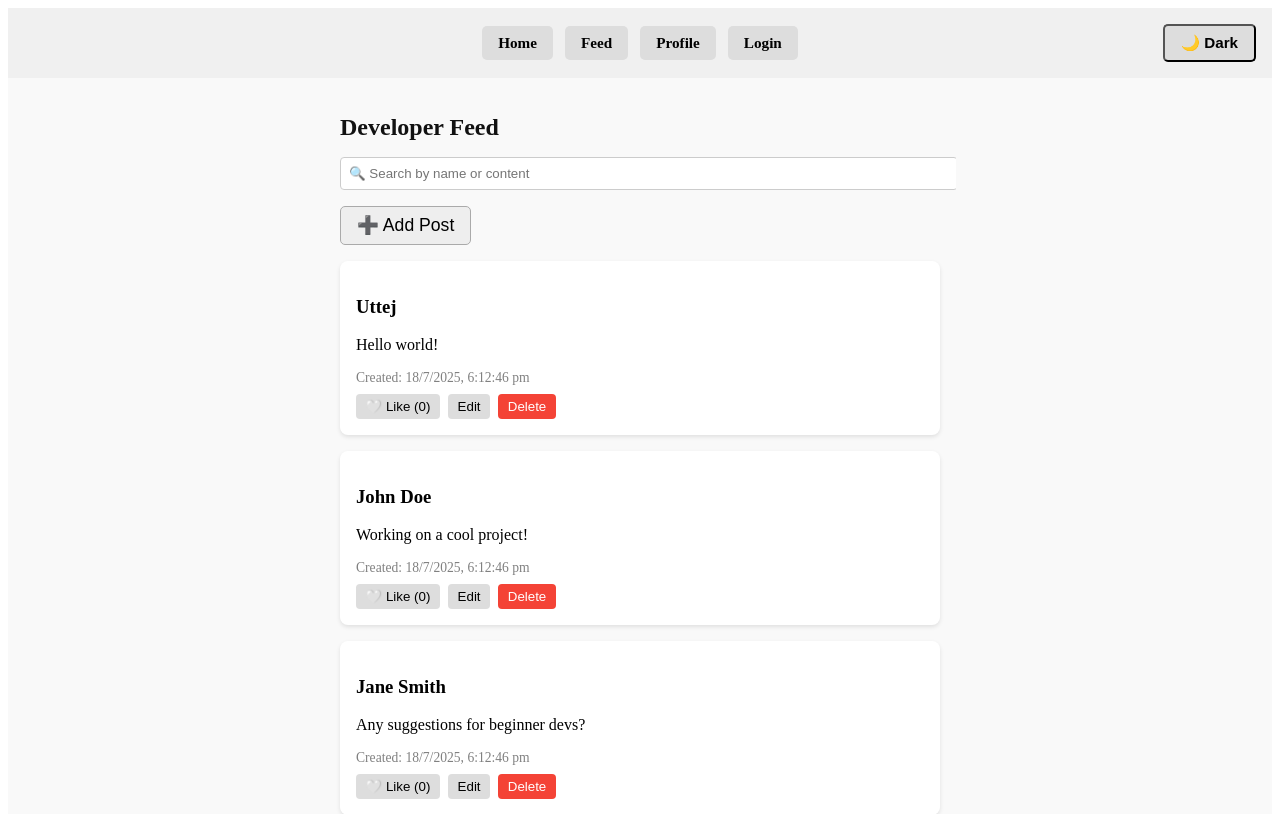
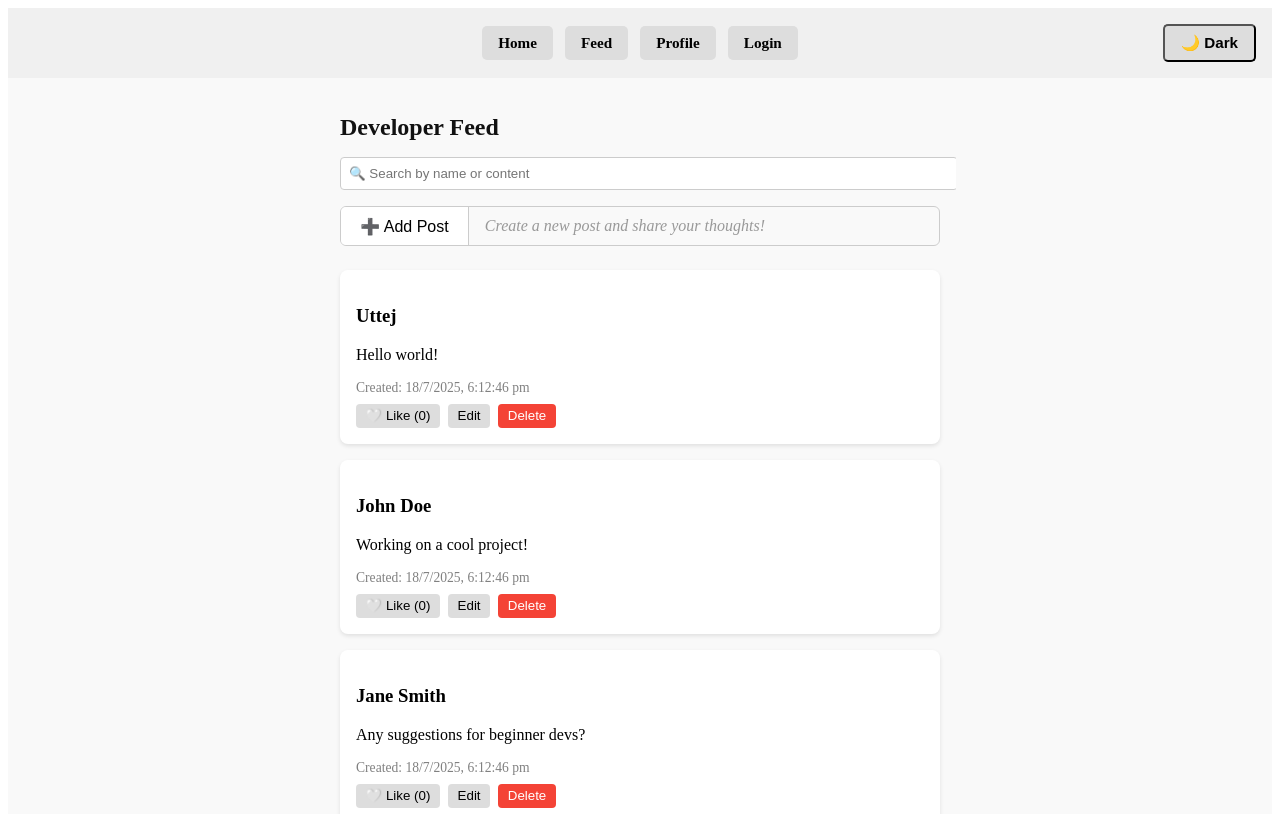
Before and after one commit to uttej-git/devcon, a React (Create React App) app: page /feed in a window 1280 px wide. Built offline with nearby package versions, Linux system fonts and the light colour scheme.

Commit message:
💠 Styled Add Post toggle into full-width expandable panel

```diff
--- a/src/pages/Feed.jsx
+++ b/src/pages/Feed.jsx
@@ -196,20 +196,44 @@ const Feed = () => {
         />
 
         {/* Toggle Post Form */}
+        <div
+  style={{
+    display: 'flex',
+    alignItems: 'center',
+    marginBottom: '1.5rem',
+    border: '1px solid #ccc',
+    borderRadius: '6px',
+    overflow: 'hidden',
+    backgroundColor: '#f9f9f9',
+  }}
+>
   <button
     onClick={() => setShowPostForm(!showPostForm)}
     style={{
-            fontSize: '1.1rem',
-            padding: '0.5rem 1rem',
-            marginBottom: '1rem',
-            backgroundColor: '#eee',
-            border: '1px solid #aaa',
-            borderRadius: '5px',
+      fontSize: '1rem',
+      padding: '0.6rem 1.2rem',
+      backgroundColor: '#fff',
+      border: 'none',
+      borderRight: '1px solid #ccc',
       cursor: 'pointer',
+      display: 'flex',
+      alignItems: 'center',
+      gap: '0.5rem',
     }}
   >
-          {showPostForm ? '➖ Hide' : '➕ Add Post'}
+    ➕ Add Post
   </button>
+
+  <div style={{
+    flex: 1,
+    padding: '0.6rem 1rem',
+    color: '#999',
+    fontStyle: 'italic',
+  }}>
+    Create a new post and share your thoughts!
+  </div>
+</div>
+
 
         {showPostForm && (
           <form onSubmit={handleSubmit} style={{ marginBottom: '2rem' }}>
```
Lines whose indentation alone changed are shown as unchanged.
